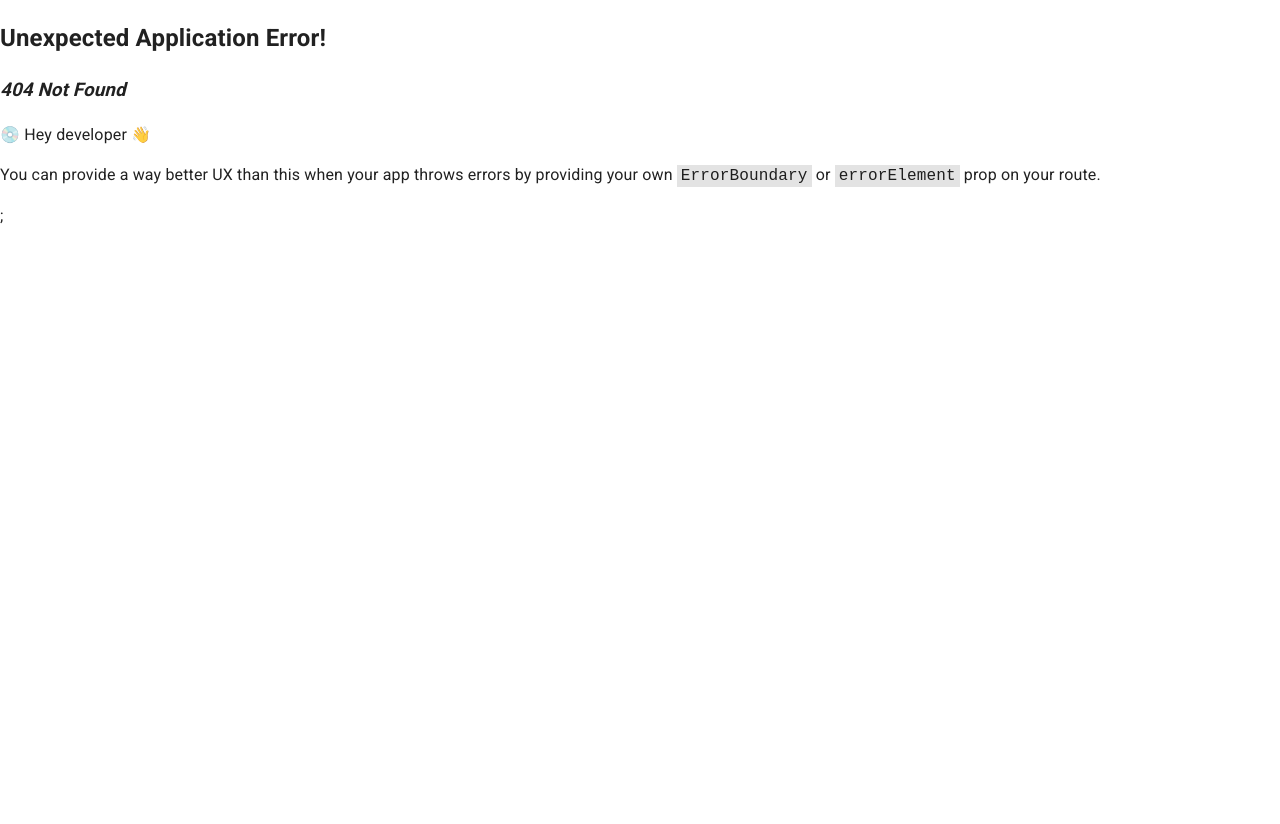
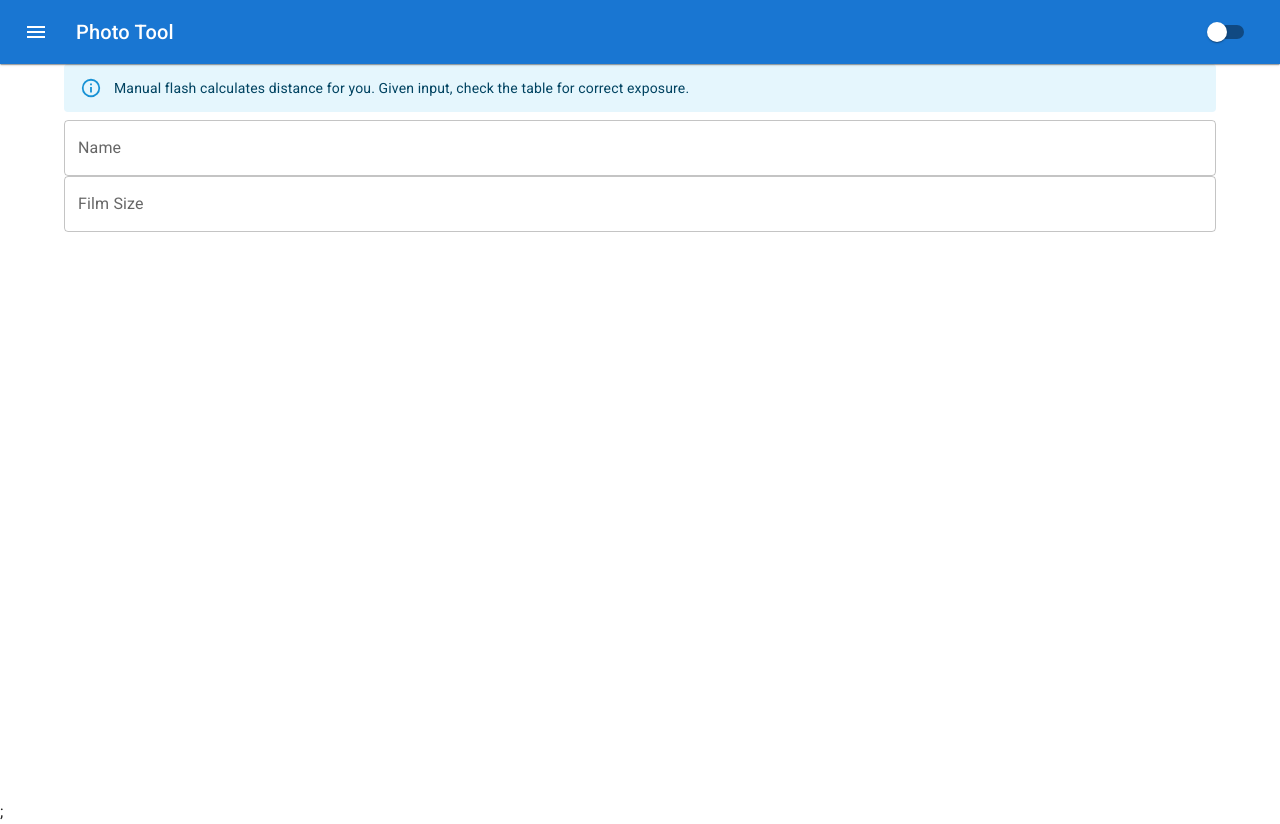
Before and after one commit to mnazbro/film-friend, a React (Vite) app: page /camera in a window 1280 px wide. Before the commit this address had no page. Before the commit the page ends 800 px from the top, so only its background shows below. Built offline with nearby package versions, Linux system fonts and the light colour scheme; a web font is replaced by a local one.

Commit message:
More things

```diff
--- a/src/App.tsx
+++ b/src/App.tsx
@@ -5,7 +5,7 @@ import { RouterProvider } from "react-router";
 import { createBrowserRouter } from "react-router-dom";
 import { FlashPage } from "./pages/FlashPage";
 import { ColorModeContext } from "./context/ColorModeContext";
-
+import { CameraPage } from "./pages/CameraPage";
 
 const router = createBrowserRouter([
   {
@@ -14,7 +14,19 @@ const router = createBrowserRouter([
   },
   {
     path: "/flash",
-    element: <PageWrapper><FlashPage /></PageWrapper>,
+    element: (
+      <PageWrapper>
+        <FlashPage />
+      </PageWrapper>
+    ),
+  },
+  {
+    path: "/camera",
+    element: (
+      <PageWrapper>
+        <CameraPage />
+      </PageWrapper>
+    ),
   },
 ]);
 
@@ -23,7 +35,7 @@ export const App: FC = () => {
   const colorMode = useMemo(
     () => ({
       toggleColorMode: () => {
-        setMode((prevMode) => (prevMode === 'light' ? 'dark' : 'light'));
+        setMode((prevMode) => (prevMode === "light" ? "dark" : "light"));
       },
     }),
     [],
--- /dev/null
+++ b/src/pages/AppBorder.tsx
@@ -0,0 +1,17 @@
+import { Box, Stack } from "@mui/material";
+import { FC, PropsWithChildren } from "react";
+
+export const AppBorder: FC<PropsWithChildren<{}>> = ({ children }) => {
+  return (
+    <Stack
+      direction="column"
+      width="100dvw"
+      height="100dvh"
+      bgcolor="background.default"
+    >
+      <Box height="env(safe-area-inset-top)" />
+      <Box flex={1}>{children}</Box>
+      <Box height="env(safe-area-inset-bottom)" />
+    </Stack>
+  );
+};
--- /dev/null
+++ b/src/pages/CameraPage.tsx
@@ -0,0 +1,58 @@
+import { Alert, Stack, TextField } from "@mui/material";
+import { FC, useState } from "react";
+import { Controller, SubmitHandler, useForm } from "react-hook-form";
+
+type FormInputs = {
+  name: string;
+  filmSize: string;
+  shutterSpeeds: number[];
+  hasLightMeter: boolean;
+  lastTimeServiced?: Date;
+  notes: string;
+};
+
+export const CameraPage: FC = () => {
+  const { handleSubmit, control } = useForm<FormInputs>({
+    defaultValues: {
+      name: "",
+      filmSize: "",
+      shutterSpeeds: [],
+      hasLightMeter: false,
+      lastTimeServiced: undefined,
+      notes: "",
+    },
+  });
+  const onSubmit: SubmitHandler<FormInputs> = (data) => {};
+
+  return (
+    <Stack spacing={1}>
+      <Alert severity="info">
+        Manual flash calculates distance for you. Given input, check the table
+        for correct exposure.
+      </Alert>
+      <form onSubmit={handleSubmit(onSubmit)}>
+        <Controller
+          name="name"
+          control={control}
+          rules={{ required: true }}
+          render={({ field }) => (
+            <TextField label="Name" variant="outlined" fullWidth {...field} />
+          )}
+        />
+        <Controller
+          name="filmSize"
+          control={control}
+          rules={{ required: true }}
+          render={({ field }) => (
+            <TextField
+              label="Film Size"
+              variant="outlined"
+              fullWidth
+              {...field}
+            />
+          )}
+        />
+      </form>
+    </Stack>
+  );
+};
--- a/src/pages/FlashPage.tsx
+++ b/src/pages/FlashPage.tsx
@@ -1,14 +1,35 @@
-import { Accordion, AccordionDetails, AccordionSummary, Alert, Button, Card, Collapse, Divider, Grid, Paper, Stack, Table, TableBody, TableCell, TableContainer, TableHead, TableRow, TextField, Typography } from "@mui/material";
+import {
+  Accordion,
+  AccordionDetails,
+  AccordionSummary,
+  Alert,
+  Button,
+  Card,
+  Collapse,
+  Divider,
+  Grid,
+  Paper,
+  Stack,
+  Table,
+  TableBody,
+  TableCell,
+  TableContainer,
+  TableHead,
+  TableRow,
+  TextField,
+  Typography,
+} from "@mui/material";
 import { FC, useEffect, useState } from "react";
 import { Controller, SubmitHandler, useForm } from "react-hook-form";
-import ArrowDropDownIcon from '@mui/icons-material/ArrowDropDown';
+import ArrowDropDownIcon from "@mui/icons-material/ArrowDropDown";
+import { NumericFormatCustom } from "./NumericFormatCustom";
 
 type FormInputs = {
-    guideNumber: string;
-    iso: string;
-    flashPower: string;
-    unit: "ft" | "m";
-}
+  guideNumber: string;
+  iso: string;
+  flashPower: string;
+  unit: "ft" | "m";
+};
 
 export const FlashPage: FC = () => {
   const [guideNumber, setGuideNumber] = useState<number>(1);
@@ -22,7 +43,7 @@ export const FlashPage: FC = () => {
     },
   });
   const onSubmit: SubmitHandler<FormInputs> = (data) => {
-    setMultiplier(100 / parseInt(data.iso) * parseFloat(data.flashPower));
+    setMultiplier((100 / parseInt(data.iso)) * parseFloat(data.flashPower));
     setGuideNumber(parseInt(data.guideNumber));
   };
   useEffect(() => {
@@ -33,10 +54,13 @@ export const FlashPage: FC = () => {
   }, [handleSubmit, watch]);
 
   return (
-    <Stack spacing={1}>
-      <Alert severity="info">Manual flash calculates distance for you. Given input, check the table for correct exposure.</Alert>
+    <Stack spacing={1} py={1}>
+      <Alert severity="info">
+        Manual flash calculates distance for you. Given input, check the table
+        for correct exposure.
+      </Alert>
       <form onSubmit={handleSubmit(onSubmit)}>
-        <Accordion defaultExpanded >
+        <Accordion defaultExpanded>
           <AccordionSummary expandIcon={<ArrowDropDownIcon />}>
             <Stack
               direction="row"
@@ -106,7 +130,12 @@ export const FlashPage: FC = () => {
                     <TextField
                       label="Flash Power"
                       variant="outlined"
+                      type="text"
+                      inputMode="numeric"
                       fullWidth
+                      InputProps={{
+                        inputComponent: NumericFormatCustom as any,
+                      }}
                       {...field}
                     />
                   )}
@@ -127,7 +156,10 @@ export const FlashPage: FC = () => {
               return (
                 <TableRow>
                   <TableCell>{fstop}</TableCell>
-                  <TableCell>{Math.round((multiplier * guideNumber) / fstop * 100) / 100}</TableCell>
+                  <TableCell>
+                    {Math.round(((multiplier * guideNumber) / fstop) * 100) /
+                      100}
+                  </TableCell>
                 </TableRow>
               );
             })}
--- a/src/pages/Navigation.tsx
+++ b/src/pages/Navigation.tsx
@@ -1,13 +1,9 @@
 import { useState, type FC, forwardRef, useContext } from "react";
 import {
-  Box,
-  Container,
-  Button,
   AppBar,
   Toolbar,
   IconButton,
   Typography,
-  Stack,
   SwipeableDrawer,
   List,
   Grid,
@@ -16,7 +12,6 @@ import {
   Divider,
   Paper,
   Avatar,
-  useTheme,
   ListItemIcon,
   ListItemText,
   Switch,
@@ -40,7 +35,7 @@ const RouterLinkWrapper = forwardRef<HTMLAnchorElement, RouterLinkProps>(
 export const Navigation: FC = () => {
   const [isMenuOpen, setIsMenuOpen] = useState(false);
   const colorModeContext = useContext(ColorModeContext);
-  colorModeContext.toggleColorMode
+  colorModeContext.toggleColorMode;
   return (
     <>
       <AppBar elevation={1}>
@@ -58,7 +53,7 @@ export const Navigation: FC = () => {
           <Typography variant="h6" component="div" sx={{ flexGrow: 1 }}>
             Photo Tool
           </Typography>
-          <Switch onChange={colorModeContext.toggleColorMode}/>
+          <Switch onChange={colorModeContext.toggleColorMode} />
         </Toolbar>
       </AppBar>
       <Toolbar />
@@ -70,8 +65,6 @@ export const Navigation: FC = () => {
       >
         <DrawerContent />
       </SwipeableDrawer>
-
-
     </>
   );
 };
@@ -113,6 +106,14 @@ const DrawerContent = () => {
             <ListItemText>Flash</ListItemText>
           </ListItemButton>
         </ListItem>
+        <ListItem>
+          <ListItemButton component={RouterLinkWrapper} to="/camera">
+            <ListItemIcon>
+              <CameraIcon />
+            </ListItemIcon>
+            <ListItemText>Cameras</ListItemText>
+          </ListItemButton>
+        </ListItem>
       </List>
     </Paper>
   );
--- /dev/null
+++ b/src/pages/NumericFormatCustom.tsx
@@ -0,0 +1,29 @@
+import { forwardRef } from "react";
+import { NumericFormat, NumericFormatProps } from "react-number-format";
+
+interface CustomProps {
+  onChange: (event: { target: { name: string; value: string } }) => void;
+  name: string;
+}
+
+export const NumericFormatCustom = forwardRef<NumericFormatProps, CustomProps>(
+  function NumericFormatCustom(props, ref) {
+    const { onChange, ...other } = props;
+
+    return (
+      <NumericFormat
+        {...other}
+        getInputRef={ref}
+        onValueChange={(values) => {
+          onChange({
+            target: {
+              name: props.name,
+              value: values.value,
+            },
+          });
+        }}
+        allowNegative={false}
+      />
+    );
+  },
+);
--- a/src/pages/PageWrapper.tsx
+++ b/src/pages/PageWrapper.tsx
@@ -1,6 +1,7 @@
 import { useState, type FC, ReactNode } from "react";
 import { Box, Container, useTheme } from "@mui/material";
 import { Navigation } from "./Navigation";
+import { AppBorder } from "./AppBorder";
 
 export type PageProps = {
   children: ReactNode;
@@ -8,11 +9,13 @@ export type PageProps = {
 
 export const PageWrapper: FC<PageProps> = ({ children }) => {
   return (
-    <Box bgcolor={"background.default"}>
-      <Container>
-        <Navigation />
-        {children}
-      </Container>
-    </Box>
+    <AppBorder>
+      <Box bgcolor="background.default">
+        <Container>
+          <Navigation />
+          {children}
+        </Container>
+      </Box>
+    </AppBorder>
   );
 };
--- /dev/null
+++ b/src/store/hooks.ts
@@ -0,0 +1,5 @@
+import { useDispatch, useSelector } from 'react-redux'
+import type { RootState, AppDispatch } from './store'
+
+export const useAppDispatch = useDispatch.withTypes<AppDispatch>()
+export const useAppSelector = useSelector.withTypes<RootState>()
```
Also changed, not shown: package.json (+13 -9 lines), src/store/appSlice.ts (added, +28 -0 lines), src/store/store.ts (added, +11 -0 lines), 8 other files (tests, documents, lock files or other folders). Lines whose indentation alone changed are shown as unchanged.
